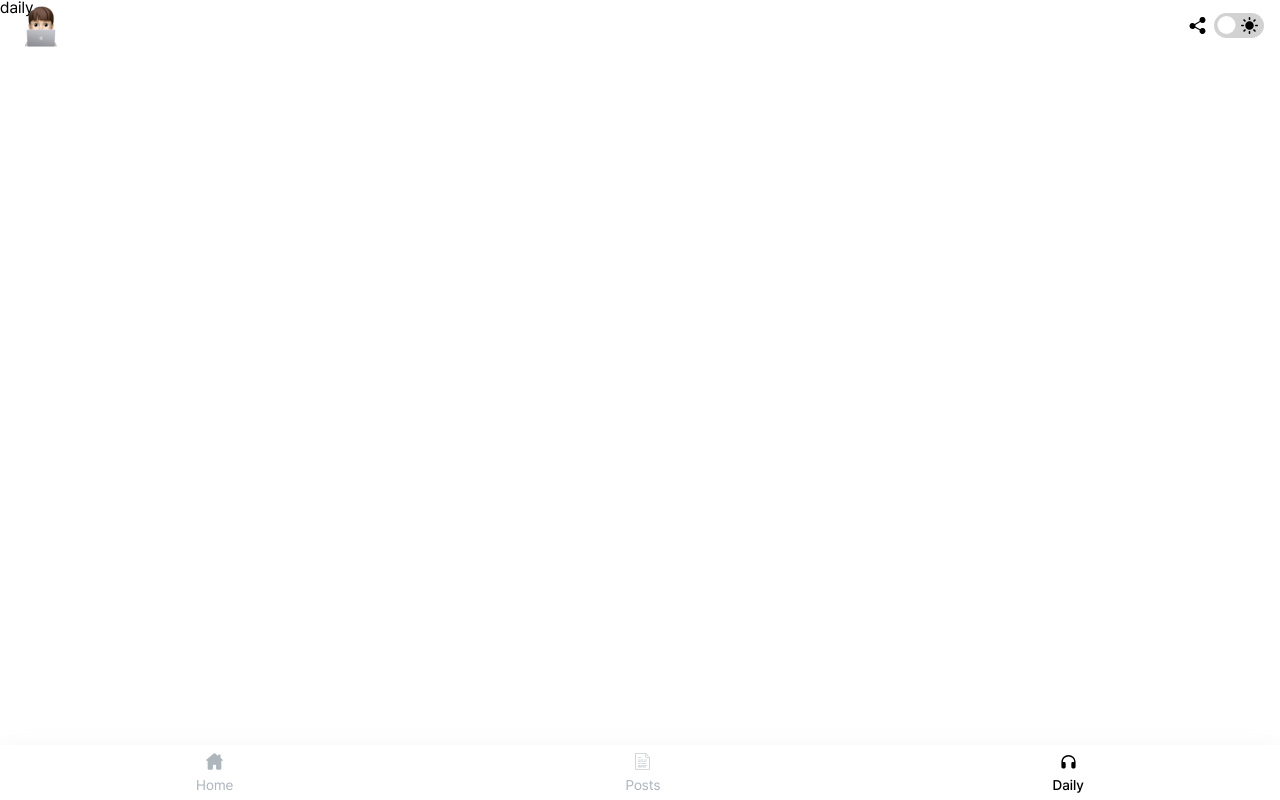
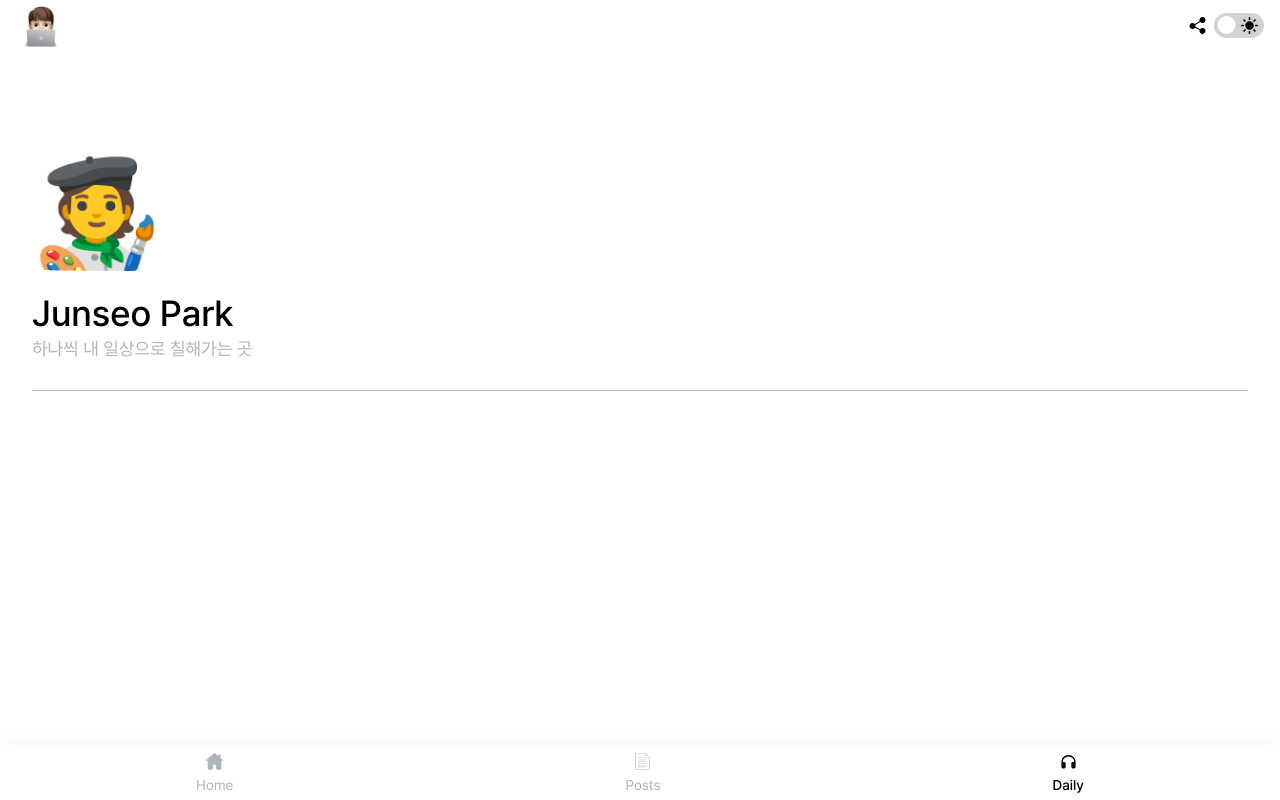
Before and after one commit to blan19/blan19.com, a Next.js app: page /daily in a window 1280 px wide. Built offline with nearby package versions, Linux system fonts and the light colour scheme.

Commit message:
feat: add divider

```diff
--- a/pages/daily/index.tsx
+++ b/pages/daily/index.tsx
@@ -1,9 +1,22 @@
+import styled from "styled-components";
+import Divider from "../../components/divider";
+import Intro from "../../components/intro";
+
 const Daily = () => {
   return (
-    <div>
-      <h1>daily</h1>
-    </div>
+    <Base>
+      <Intro
+        icon="🧑‍🎨"
+        title="Junseo Park"
+        desc="하나씩 내 일상으로 칠해가는 곳"
+      />
+      <Divider _height="0.5px" _margin="2rem 0" />
+    </Base>
   );
 };
 
 export default Daily;
+
+const Base = styled.div`
+  padding: 0 2rem;
+`;
--- a/pages/posts/index.tsx
+++ b/pages/posts/index.tsx
@@ -6,7 +6,7 @@ const Posts = () => {
   return (
     <Base>
       <Intro icon="🧑‍🎨" title="블로그 포스팅" desc="내 기록들" />
-      <Divider _color="" />
+      <Divider _height="0.5px" _margin="2rem 0" />
     </Base>
   );
 };
```
